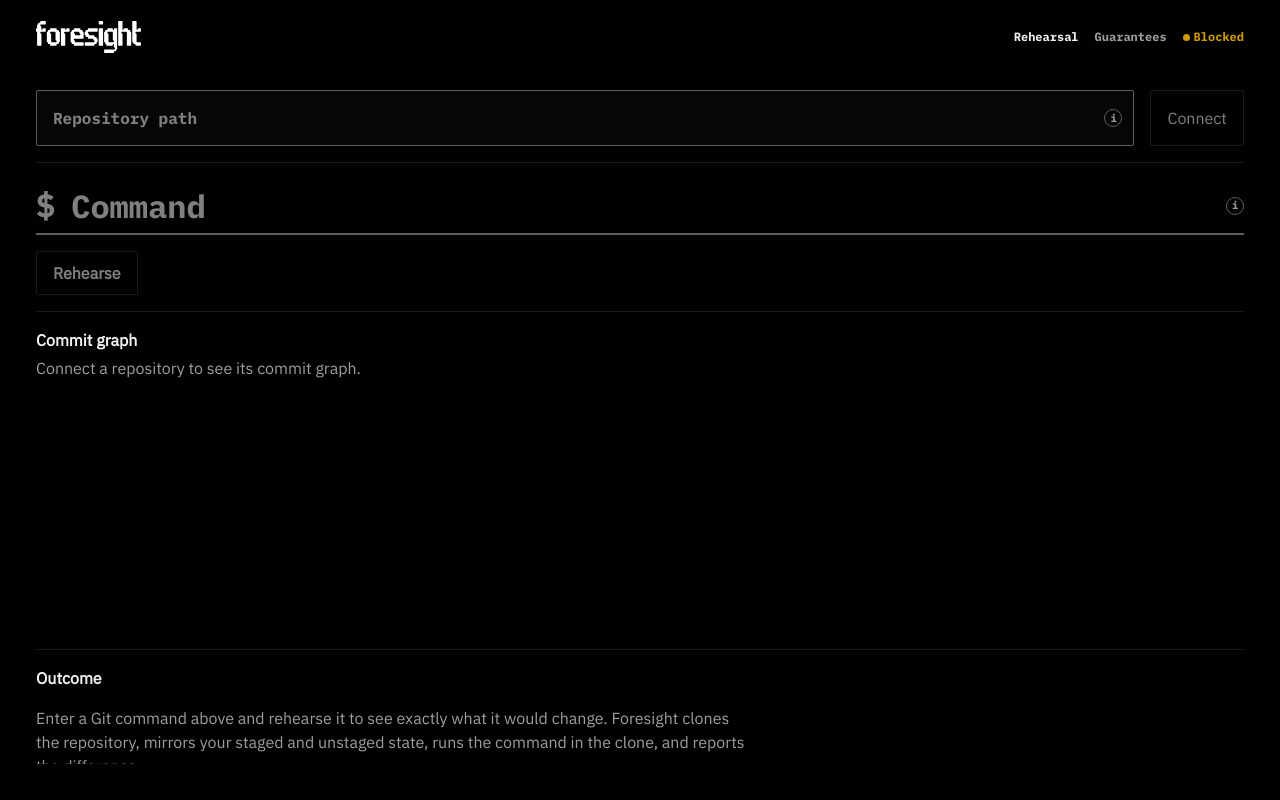
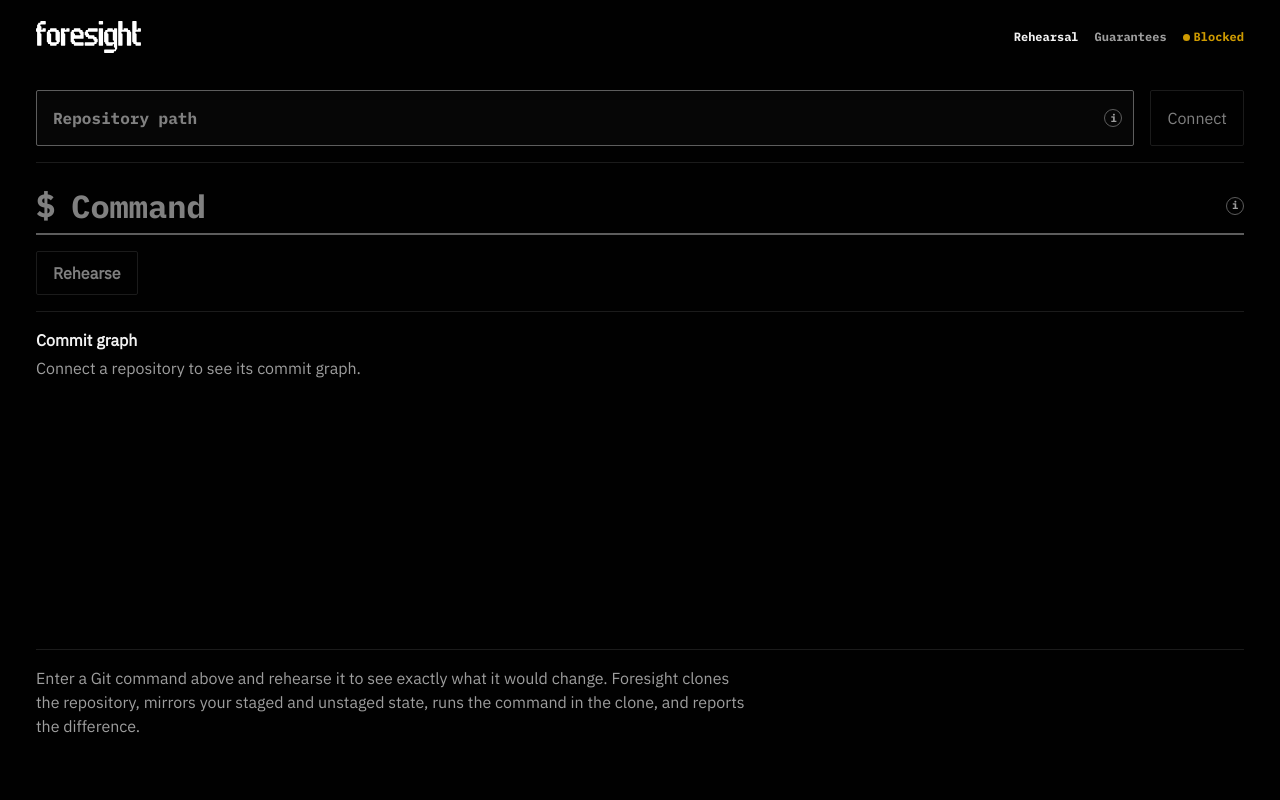
Before and after one commit to kaylubr/Foresight, a React (Vite) app in the folder web/: page / in a window 1280 px wide. Built offline with nearby package versions, Linux system fonts and the light colour scheme; no server answers.

Commit message:
design: drop the redundant Outcome pane heading
The verdict line already names what the pane holds; the pane keeps its
aria-label, so it stays announced.

```diff
--- a/web/src/App.tsx
+++ b/web/src/App.tsx
@@ -456,7 +456,6 @@ export default function App() {
             </section>
 
             <section className="pane info-pane" aria-label="Outcome">
-              <h2 className="label">Outcome</h2>
               {outcome ? (
                 <OutcomePanel
                   outcome={outcome}
```
